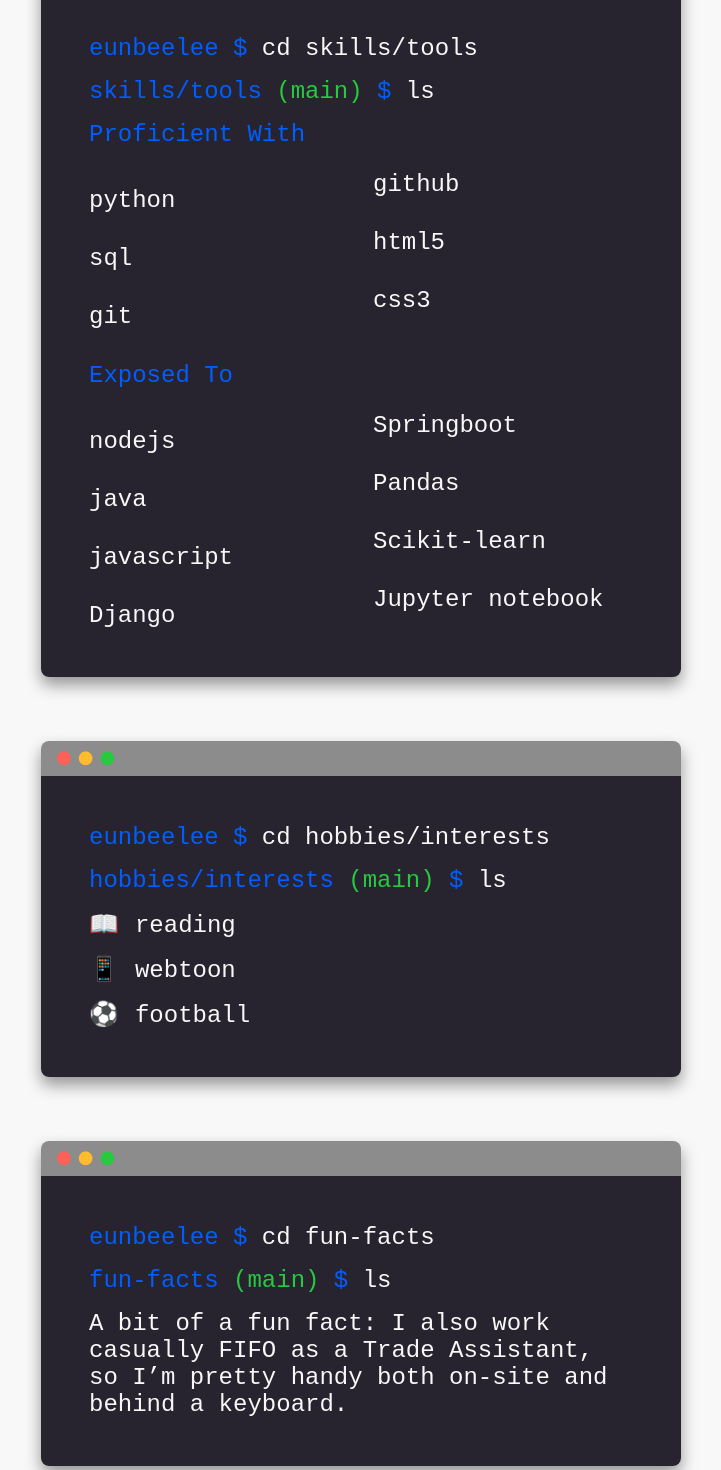
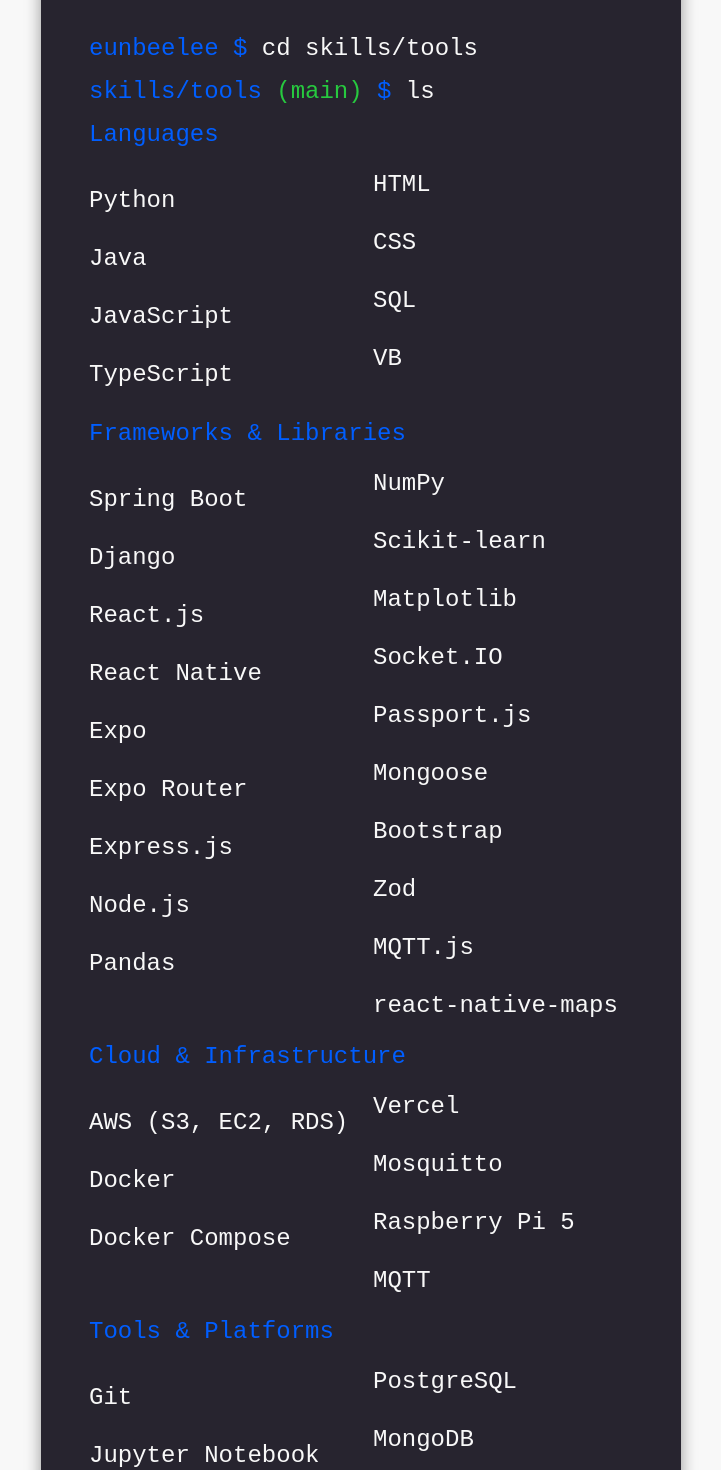
Before and after one commit to unbee-lee/portfolio, a React (Create React App) app: page /about in a window 1280 px wide. Shown: the part 580-2050 px from the top of the page, without its empty margins (279-1000 px from the left). Built offline with nearby package versions, Linux system fonts and the light colour scheme; the HTML template or start-up script is replaced by a standard one.

Commit message:
Update about skills section

```diff
--- a/src/components/about/About.js
+++ b/src/components/about/About.js
@@ -25,14 +25,14 @@
             </p>
             <p><span style={{color: info.baseColor}}>skills/tools <span
                 className={Style.green}>(main)</span> $</span> ls</p>
-            <p style={{color: info.baseColor}}> Proficient With</p>
-            <ul className={Style.skills}>
-                {info.skills.proficientWith.map((proficiency, index) => <li key={index}>{proficiency}</li>)}
-            </ul>
-            <p style={{color: info.baseColor}}> Exposed To</p>
-            <ul className={Style.skills}>
-                {info.skills.exposedTo.map((skill, index) => <li key={index}>{skill}</li>)}
-            </ul>
+            {info.skills.map((skillGroup, index) => (
+                <React.Fragment key={index}>
+                    <p style={{color: info.baseColor}}> {skillGroup.category}</p>
+                    <ul className={Style.skills}>
+                        {skillGroup.items.map((skill, skillIndex) => <li key={skillIndex}>{skill}</li>)}
+                    </ul>
+                </React.Fragment>
+            ))}
         </>;
     }
 
--- a/src/info/Info.js
+++ b/src/info/Info.js
@@ -71,12 +71,28 @@
     funFacts: [
         "A bit of a fun fact: I also work casually FIFO as a Trade Assistant, so I’m pretty handy both on-site and behind a keyboard."
     ],
-    skills:
+    skills: [
         {
-            proficientWith: ['python', 'sql', 'git', 'github', 'html5', 'css3'],
-            exposedTo: ['nodejs', 'java', 'javascript', 'Django', 'Springboot', 'Pandas', 'Scikit-learn', 'Jupyter notebook']
+            category: 'Languages',
+            items: ['Python', 'Java', 'JavaScript', 'TypeScript', 'HTML', 'CSS', 'SQL', 'VB']
+        },
+        {
+            category: 'Frameworks & Libraries',
+            items: ['Spring Boot', 'Django', 'React.js', 'React Native', 'Expo', 'Expo Router', 'Express.js', 'Node.js', 'Pandas', 'NumPy', 'Scikit-learn', 'Matplotlib', 'Socket.IO', 'Passport.js', 'Mongoose', 'Bootstrap', 'Zod', 'MQTT.js', 'react-native-maps']
+        },
+        {
+            category: 'Cloud & Infrastructure',
+            items: ['AWS (S3, EC2, RDS)', 'Docker', 'Docker Compose', 'Vercel', 'Mosquitto', 'Raspberry Pi 5', 'MQTT']
+        },
+        {
+            category: 'Tools & Platforms',
+            items: ['Git', 'Jupyter Notebook', 'Oracle DB', 'MySQL', 'PostgreSQL', 'MongoDB', 'Vite', 'Axios']
+        },
+        {
+            category: 'Data Science',
+            items: ['Data preprocessing and cleaning', 'Data analysis', 'Data visualisation', 'YOLOv8n']
         }
-    ,
+    ],
     hobbies: [
         {
             label: 'reading',
```
